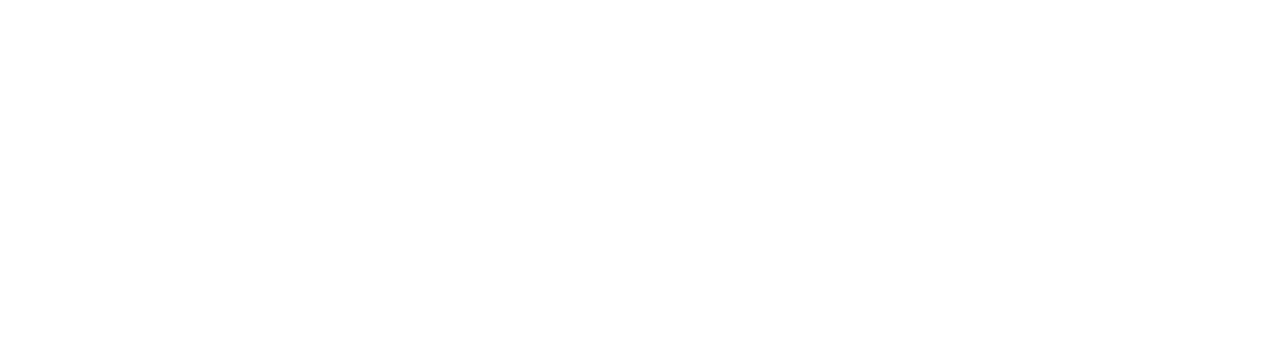
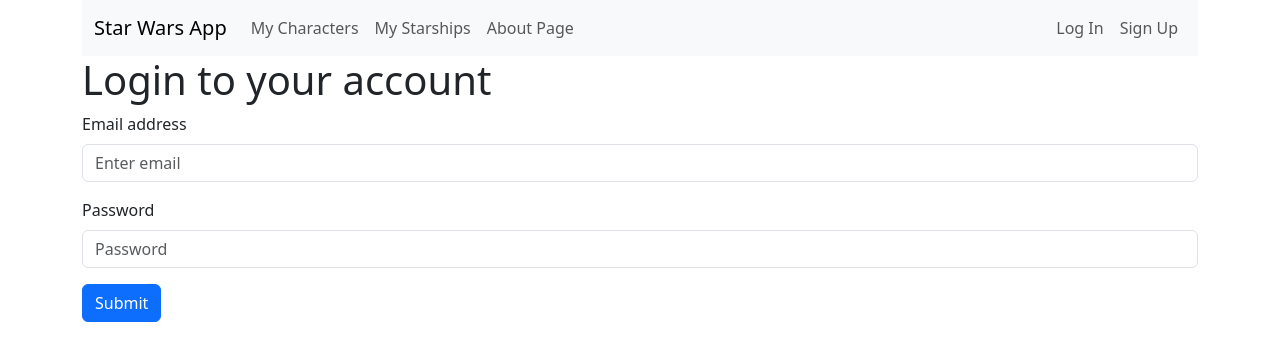
Before and after one commit to AdamPostMontjoie/StarWarsProject, a React (Create React App) app in the folder star-wars/: page /login in a window 1280 px wide. Before the commit this address had no page. Shown: the top 360 px of the page. Built offline with nearby package versions, Linux system fonts and the light colour scheme; no server answers.

Commit message:
added register and login

```diff
--- a/star-wars/src/App.tsx
+++ b/star-wars/src/App.tsx
@@ -3,6 +3,10 @@ import Home from "./pages/Home/Home";
 import About from "./pages/About";
 import Starships from "./pages/Starships/Starships";
 import Characters from "./pages/Characters/Characters";
+import Register from "./pages/Auth/Register/Register";
+import Login from "./pages/Auth/Login/Login";
+import Account from "./pages/Auth/Account/Account";
+
 function App() {
   return (
     <BrowserRouter>
@@ -11,6 +15,9 @@ function App() {
         <Route path="/about" element={<About />} />
         <Route path='/starships' element={<Starships/>} />
         <Route path='/characters' element={<Characters/>}/>
+        <Route path='/register' element={<Register/>}/>
+        <Route path='/login' element={<Login/>}/>
+        <Route path='/account' element={<Account/>}/>
       </Routes>
     </BrowserRouter>
   );
--- a/star-wars/src/components/TopNav.tsx
+++ b/star-wars/src/components/TopNav.tsx
@@ -1,12 +1,23 @@
-
-
+import { useAuth } from '../contexts/authContext';
 import Container from 'react-bootstrap/Container';
 import Nav from 'react-bootstrap/Nav';
 import Navbar from 'react-bootstrap/Navbar';
+import { doSignOut } from '../firebase/auth';
 import 'bootstrap/dist/css/bootstrap.min.css';
 
+
 function TopNav() {
-  return (
+  const {userLoggedIn, loading} = useAuth()
+  async function signOut(){
+    try{
+      await doSignOut()
+    }
+    catch(err){
+      console.error("couldn't sign out", err)
+    }
+  }
+
+  return(
     <Navbar expand="lg" className="bg-body-tertiary">
       <Container>
         <Navbar.Brand href="/">Star Wars App</Navbar.Brand>
@@ -17,13 +28,20 @@ function TopNav() {
             <Nav.Link href="/starships">My Starships</Nav.Link>
             <Nav.Link href="/about">About Page</Nav.Link>
           </Nav>
-          <Nav>
+          {!userLoggedIn && !loading && (
+            <Nav>
             {/*will only display signup link while logged out once account system exists */}
-            <Nav.Link href="/login">Log In</Nav.Link>
-            <Nav.Link href="/register">Sign Up</Nav.Link>
+              <Nav.Link href="/login">Log In</Nav.Link>
+              <Nav.Link href="/register">Sign Up</Nav.Link>
             {/* only display when logged in */}
-            <Nav.Link href='/'>Account Page </Nav.Link>
           </Nav>
+          )}
+          {userLoggedIn && !loading && (
+            <Nav>
+              <Nav.Link href='/account'>Account Page </Nav.Link>
+              <Nav.Link href='/' onClick={signOut}>Log Out</Nav.Link>
+          </Nav>
+            )}
         </Navbar.Collapse>
       </Container>
     </Navbar>
--- a/star-wars/src/contexts/authContext/index.jsx
+++ b/star-wars/src/contexts/authContext/index.jsx
@@ -1,7 +1,18 @@
+// src/contexts/authContext/index.tsx
+
 import React, { useContext, useEffect, useState } from "react"
 import { auth } from "../../firebase/firebase"
 import { onAuthStateChanged } from "firebase/auth"
-const AuthContext = React.createContext()
+
+// --- CHANGE THIS LINE ---
+// From: const AuthContext = React.createContext()
+// To:
+const AuthContext = React.createContext({
+    currentUser: null,
+    userLoggedIn: false, // Matches initial state of AuthProvider's useState
+    loading: true        // Matches initial state of AuthProvider's useState
+});
+// -----------------------
 
 export function useAuth(){
     return useContext(AuthContext)
@@ -12,20 +23,31 @@ export function AuthProvider({children}){
     const [userLoggedIn, setUserLoggedIn] = useState(false)
     const [loading, setLoading] = useState(true)
 
+    // Add console logs for debugging if you still have them, they are useful
+    console.log("AuthProvider rendered. Initial loading:", loading);
+    console.log("Auth object at AuthProvider import:", auth);
+
     useEffect(()=>{
+        console.log("AuthProvider useEffect: Setting up onAuthStateChanged listener.");
         const unsubscribe = onAuthStateChanged(auth, initializeUser)
-        return unsubscribe
+        return () => {
+            console.log("AuthProvider useEffect: Cleaning up onAuthStateChanged listener.");
+            unsubscribe();
+        };
     },[])
 
     async function initializeUser(user){
         if(user){
-            //spread creates new user object
             setCurrentUser({...user})
+            setUserLoggedIn(true)
+            console.log("AuthProvider: User IS logged in. userLoggedIn set to TRUE.");
         } else{
             setCurrentUser(null)
             setUserLoggedIn(false)
+            console.log("AuthProvider: User IS NOT logged in. userLoggedIn set to FALSE."); // Corrected typo here from previous answers
         }
         setLoading(false)
+        console.log("AuthProvider: Loading set to FALSE.");
     }
     const value = {
          currentUser,
@@ -34,7 +56,8 @@ export function AuthProvider({children}){
     }
     return (
         <AuthContext.Provider value={value}>
-            {!loading && children}
+            {/* Conditional rendering for children based on loading */}
+            { children}
         </AuthContext.Provider>
     )
 }
--- a/star-wars/src/firebase/auth.ts
+++ b/star-wars/src/firebase/auth.ts
@@ -1,6 +1,14 @@
 import { auth } from "./firebase";
-import { createUserWithEmailAndPassword } from "firebase/auth";
+import { createUserWithEmailAndPassword, signInWithEmailAndPassword } from "firebase/auth";
 
 export const doCreateUserWithEmailAndPassword = async (email:any, password:any) =>{
+    return createUserWithEmailAndPassword(auth,email,password)
+}
 
+export const doSignInWithEmailAndPassword = async (email:any, password:any) =>{
+    return signInWithEmailAndPassword(auth,email,password)
 }
+
+export const doSignOut = () => {
+    return auth.signOut()
+}
--- a/star-wars/src/index.tsx
+++ b/star-wars/src/index.tsx
@@ -2,13 +2,16 @@ import React from 'react';
 import ReactDOM from 'react-dom/client';
 import './index.css';
 import App from './App';
+import { AuthProvider } from './contexts/authContext';
 
 const root = ReactDOM.createRoot(
   document.getElementById('root') as HTMLElement
 );
 root.render(
   <React.StrictMode>
+    <AuthProvider>
     <App />
+    </AuthProvider>
   </React.StrictMode>
 );
 
--- /dev/null
+++ b/star-wars/src/pages/Auth/Account/Account.tsx
@@ -0,0 +1,14 @@
+import React from 'react'
+import TopNav from '../../../components/TopNav'
+import { Container } from 'react-bootstrap';
+
+const Account = () => {
+  return (
+    <Container>
+      <TopNav/>
+      <h1>Account info coming soon</h1>
+    </Container>
+  )
+}
+
+export default Account
--- /dev/null
+++ b/star-wars/src/pages/Auth/Login/Login.tsx
@@ -0,0 +1,86 @@
+import { Button, Form, Container } from 'react-bootstrap';
+import TopNav from '../../../components/TopNav';
+import { useState, useEffect } from 'react';
+import { useAuth } from '../../../contexts/authContext';
+import { doSignInWithEmailAndPassword } from '../../../firebase/auth';
+import { useNavigate } from 'react-router-dom';
+
+function Login() {
+  const [email,setEmail] = useState("")
+  const [password, setPassword] = useState("")
+  const [loginError,setLoginError] = useState("")
+  const [isSigningIn, setIsSigningIn] = useState(false)
+  const {userLoggedIn, loading} = useAuth()
+
+  const navigate = useNavigate();
+
+  useEffect(() => {
+    if (userLoggedIn && !loading) {
+      navigate('/', { replace: true });
+    }
+  }, [userLoggedIn, loading, navigate]);
+
+  async function onSubmit(e:React.FormEvent){
+    e.preventDefault();
+    if (isSigningIn) return;
+    setIsSigningIn(true);
+    try{
+      await doSignInWithEmailAndPassword(email,password)
+    }
+    catch(err: any){
+      console.error("Login Error:", err);
+      if(err.message === "Firebase: Error (auth/invalid-credential)."){
+        setLoginError("Incorrect email or password")
+      }else {
+        setLoginError(err.message || "An unknown error occurred.");
+      }
+    }
+      setIsSigningIn(false);
+  }
+
+  if (loading) {
+      return (
+        <Container>
+          <TopNav />
+          <h1>Checking authentication status...</h1>
+        </Container>
+      );
+  }
+
+  return (
+    <Container>
+      <TopNav/>
+      <h1>Login to your account</h1>
+      <Form onSubmit={onSubmit}>
+        <Form.Group className="mb-3" controlId="formBasicEmail">
+          <Form.Label >Email address</Form.Label>
+          <Form.Control
+            type="email"
+            placeholder="Enter email"
+            value={email}
+            onChange={(e) => setEmail(e.target.value)}
+            disabled={isSigningIn}
+          />
+        </Form.Group>
+        <Form.Group className="mb-3" controlId="formBasicPassword">
+          <Form.Label>Password</Form.Label>
+          <Form.Control
+            type="password"
+            placeholder="Password"
+            value={password}
+            onChange={(e) => setPassword(e.target.value)}
+            disabled={isSigningIn}
+          />
+        </Form.Group>
+
+        {loginError && <p style={{ color: 'red', marginTop: '10px' }}>{loginError}</p>}
+
+        <Button variant="primary" type="submit" disabled={isSigningIn}>
+          {isSigningIn ? 'Logging in...' : 'Submit'}
+        </Button>
+      </Form>
+    </Container>
+  );
+}
+
+export default Login;
--- /dev/null
+++ b/star-wars/src/pages/Auth/Register/Register.tsx
@@ -0,0 +1,59 @@
+import { Button, Form, Container } from 'react-bootstrap';
+import TopNav from '../../../components/TopNav';
+import { useState,useEffect } from 'react';
+import { useNavigate } from 'react-router-dom';
+import { useAuth } from '../../../contexts/authContext';
+import { doCreateUserWithEmailAndPassword,doSignInWithEmailAndPassword } from '../../../firebase/auth';
+
+function Register() {
+  const [email,setEmail] = useState("")
+  const [password, setPassword] = useState("")
+  async function onSubmit(e:React.FormEvent){
+    e.preventDefault()
+    try{
+      await doCreateUserWithEmailAndPassword(email,password)
+      await doSignInWithEmailAndPassword(email,password)
+    }
+    catch(err){
+      console.error("there was a problem", err)
+    }
+  }
+  const {userLoggedIn, loading} = useAuth()
+
+  const navigate = useNavigate();
+
+    useEffect(() => {
+      if (userLoggedIn && !loading) {
+        navigate('/account', { replace: true });
+      }
+    }, [userLoggedIn, loading, navigate]);
+    if (loading) {
+      return (
+        <Container>
+          <TopNav />
+          <h1>Checking authentication status...</h1>
+        </Container>
+      );
+  }
+  return (
+    <Container>
+      <TopNav/>
+      <h1>Create an account</h1>
+      <Form onSubmit={onSubmit}>
+        <Form.Group className="mb-3" controlId="formBasicEmail">
+          <Form.Label >Email address</Form.Label>
+          <Form.Control type="email" placeholder="Enter email" onChange={(e) => setEmail(e.target.value)} />
+        </Form.Group>
+        <Form.Group className="mb-3" controlId="formBasicPassword">
+          <Form.Label>Password</Form.Label>
+          <Form.Control type="password" placeholder="Password" onChange={(e) => setPassword(e.target.value)}/>
+        </Form.Group>
+        <Button variant="primary" type="submit">
+          Submit
+        </Button>
+      </Form>
+    </Container>
+  );
+}
+
+export default Register;
```
